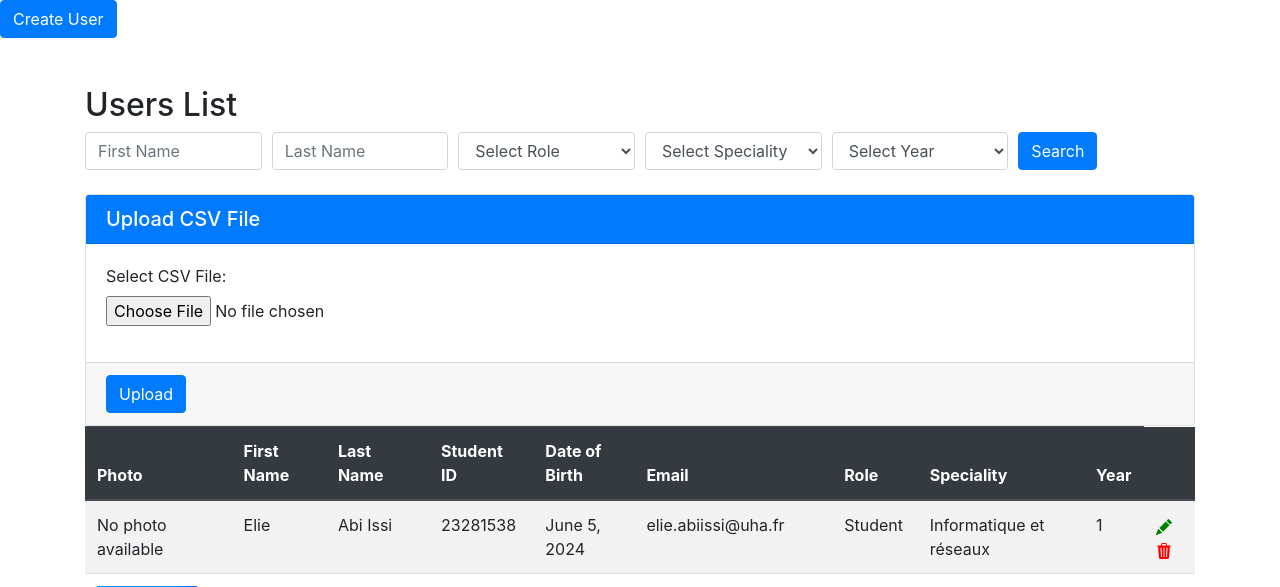
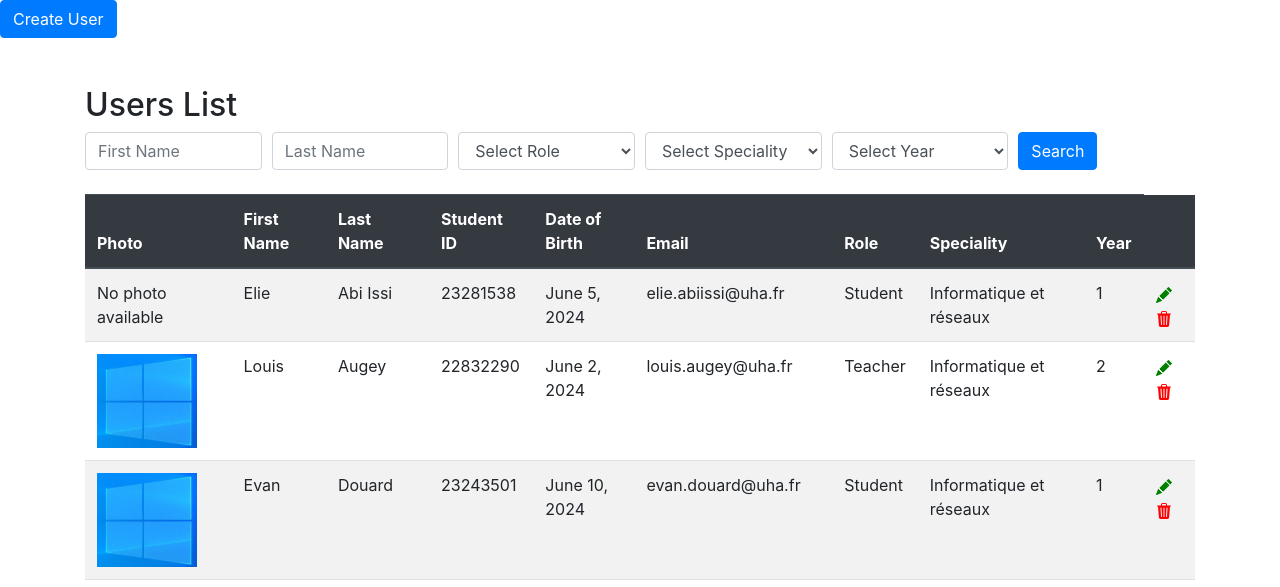
Before and after one commit to Aruuuux/IR1-Projet-Fin-Annee, a Django app: page /user/userslist/ in a window 1280 px wide. Shown: the top 587 px of the page. Run offline with Django 4.2, Linux system fonts and the light colour scheme; data comes from the database, SQL or seed files in the repository; both versions use the stored data as it was after the commit; some libraries are stand-ins or nearby versions.

Commit message:
userlistupdate

```diff
--- a/Django/projet/user/templates/userslist.html
+++ b/Django/projet/user/templates/userslist.html
@@ -72,23 +72,7 @@
         </div>
     </form>
 
-    <form method="post" enctype="multipart/form-data" action="{% url 'importusers' %}" class="mt-4">
-        {% csrf_token %}
-        <div class="card">
-            <div class="card-header bg-primary text-white">
-                <h5 class="mb-0">Upload CSV File</h5>
-            </div>
-            <div class="card-body">
-                <div class="form-group">
-                    <label for="csvFile">Select CSV File:</label>
-                    <input type="file" class="form-control-file" id="csvFile" name="csv_file" accept=".csv">
-                </div>
-            </div>
-            <div class="card-footer">
-                <button type="submit" class="btn btn-primary">Upload</button>
-            </div>
-        </div>
-    </form>
+
 
     <!-- Table of Users -->
     <table class="table table-striped" style="border: 0px;">
```
Also changed, not shown: Django/projet/Media/user_photos/Sans_titre_1_5e9ZZ5P.jpg (added), Django/projet/Media/user_photos/Sans_titre_1_V4qwzkQ.jpg (added), Django/projet/Media/user_photos/Sans_titre_1_bWGZivQ.jpg (added), Django/projet/Media/user_photos/Sans_titre_1_eCxcZI5.jpg (added), Django/projet/databaseprojet/migrations/0006_user_groups_user_is_active_user_is_staff_and_more.py (added), Django/projet/db.sqlite3.
